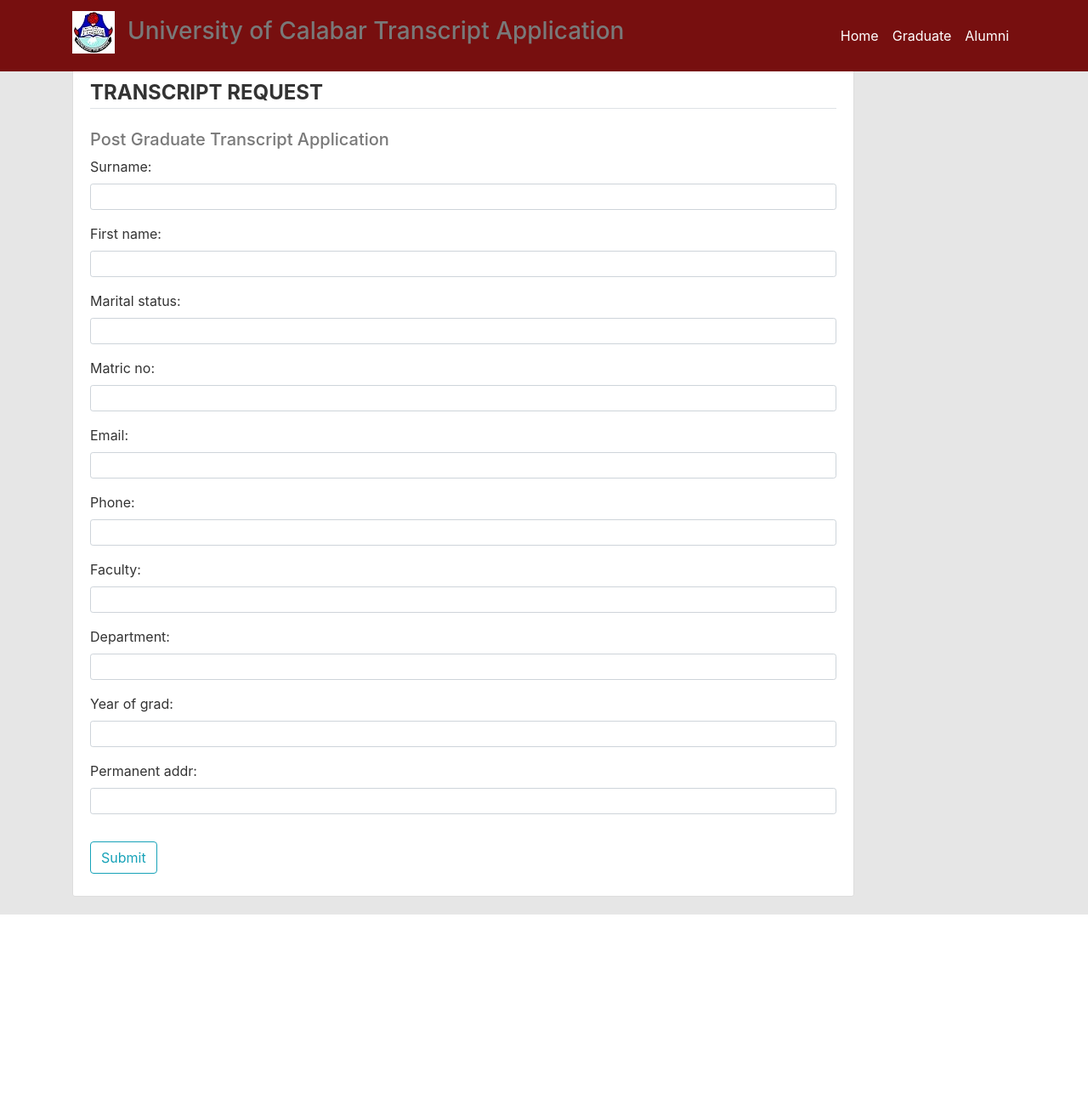
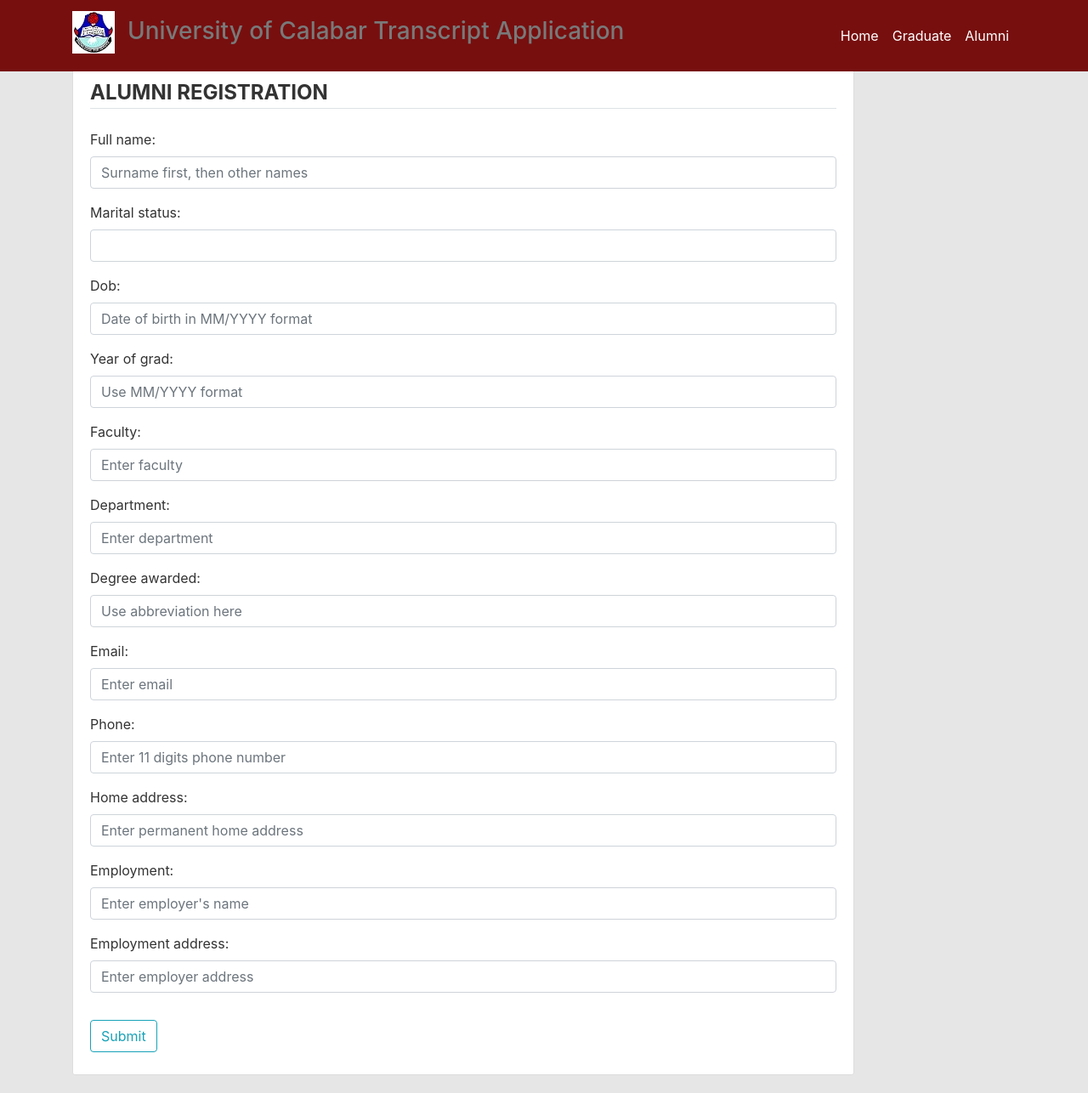
Before and after one commit to BrideTribe/transcript, a Python web app: template transcript/templates/alumni.html in a window 1280 px wide. Shown: the whole page at 85% size. Before the commit the page ends 1076 px from the top, so only its background shows below. Run offline with Jinja, Linux system fonts and the light colour scheme; the template is opened without the code that fills it: most values are stand-ins (such as "Sample title", 1, 10 or a date in 2020); form fields are guessed from the names that the template uses; some libraries are stand-ins or nearby versions.

Commit message:
Built an alumni registration form

```diff
--- a/transcript/templates/alumni.html
+++ b/transcript/templates/alumni.html
@@ -4,148 +4,177 @@
             <form method="POST" action="">
                   {{ form.hidden_tag() }}
                   <fieldset class="form-group">
-                        <legend class="border-bottom mb-4"><b>TRANSCRIPT REQUEST</b></legend>
-                        <legend><h5>Post Graduate Transcript Application</h5></legend>
+                      <legend class="border-bottom mb-4"><b>ALUMNI REGISTRATION</b></legend>
+
                       <div class="form-group">
-                              {{ form.surname.label(class="form-control-label") }}:
+                          {{ form.full_name.label(class="form-control-label") }}:
 
-                              {% if form.surname.errors %}
-                                  {{ form.surname(class="form-control form-control-sm is-invalid") }}
+                          {% if form.full_name.errors %}
+                              {{ form.full_name(class="form-control form-control-md is-invalid") }}
                               <div class="invalid-feedback">
-                                      {% for error in form.surname.errors %}
-                                          <span>{{ errors }}</span>
+                                  {% for error in form.full_name.errors %}
+                                      <span>{{ error }}</span>
                                   {% endfor %}
                               </div>
                           {% else %}
-                                  {{ form.surname(class="form-control form-control-sm") }}
-                              {% endif %}
-                        </div>
-                        <div class="form-group">
-                              {{ form.first_name.label(class="form-control-label") }}:
-
-                              {% if form.first_name.errors %}
-                                    {{ form.first_name(class="form-control form-control-sm is-invalid") }}
-                                    <div class="invalid-feedback">
-                                          {% for error in form.first_name.errors %}
-                                                <span>{{ errors }}</span>
-                                          {% endfor %}
-                                    </div>
-                              {% else %}
-                                    {{ form.first_name(class="form-control form-control-sm") }}
+                              {{ form.full_name(class="form-control form-control-md", placeholder="Surname first, then other names") }}
                           {% endif %}
                       </div>
                       <div class="form-group">
                           {{ form.marital_status.label(class="form-control-label") }}:
 
                           {% if form.marital_status.errors %}
-                                    {{ form.surname(class="form-control form-control-sm is-invalid") }}
+                              {{ form.surname(class="form-control form-control-md is-invalid") }}
                               <div class="invalid-feedback">
                                   {% for error in form.marital_status.errors %}
-                                                <span>{{ errors }}</span>
+                                      <span>{{ error }}</span>
                                   {% endfor %}
                               </div>
                           {% else %}
-                                    {{ form.marital_status(class="form-control form-control-sm") }}
+                              {{ form.marital_status(class="form-control form-control-md") }}
                           {% endif %}
                       </div>
                       <div class="form-group">
-                              {{ form.matric_no.label(class="form-control-label") }}:
+                          {{ form.dob.label(class="form-control-label") }}:
 
-                              {% if form.matric_no.errors %}
-                                    {{ form.matric_no(class="form-control form-control-sm is-invalid") }}
+                          {% if form.dob.errors %}
+                              {{ form.dob(class="form-control form-control-md is-invalid") }}
                               <div class="invalid-feedback">
-                                          {% for error in form.matric_no.errors %}
-                                                <span>{{ errors }}</span>
+                                  {% for error in form.dob.errors %}
+                                      <span>{{ error }}</span>
                                   {% endfor %}
                               </div>
                           {% else %}
-                                    {{ form.matric_no(class="form-control form-control-sm") }}
+                              {{ form.dob(class="form-control form-control-md", placeholder="Date of birth in MM/YYYY format") }}
+                          {% endif %}
+                      </div>
+                      <div class="form-group">
+                        {{ form.year_of_grad.label(class="form-control-label") }}:
+
+                        {% if form.year_of_grad.errors %}
+                            {{ form.year_of_grad(class="form-control form-control-md is-invalid") }}
+                            <div class="invalid-feedback">
+                                {% for error in form.year_of_grad.errors %}
+                                    <span>{{ error }}</span>
+                                {% endfor %}
+                            </div>
+                        {% else %}
+                            {{ form.year_of_grad(class="form-control form-control-md", placeholder="Use MM/YYYY format") }}
+                        {% endif %}
+                     </div>
+                     <div class="form-group">
+                              {{ form.faculty.label(class="form-control-label") }}:
+
+                              {% if form.faculty.errors %}
+                                  {{ form.faculty(class="form-control form-control-md is-invalid") }}
+                                  <div class="invalid-feedback">
+                                      {% for error in form.faculty.errors %}
+                                          <span>{{ error }}</span>
+                                      {% endfor %}
+                                  </div>
+                              {% else %}
+                                  {{ form.faculty(class="form-control form-control-md", placeholder="Enter faculty") }}
+                              {% endif %}
+                       </div>
+                       <div class="form-group">
+                           {{ form.department.label(class="form-control-label") }}:
+
+                           {% if form.department.errors %}
+                               {{ form.department(class="form-control form-control-md is-invalid") }}
+                               <div class="invalid-feedback">
+                                   {% for error in form.department.errors %}
+                                       <span>{{ error }}</span>
+                                   {% endfor %}
+                               </div>
+                           {% else %}
+                               {{ form.department(class="form-control form-control-md", placeholder="Enter department") }}
+                           {% endif %}
+                       </div>
+                       <div class="form-group">
+                              {{ form.degree_awarded.label(class="form-control-label") }}:
+
+                              {% if form.degree_awarded.errors %}
+                                  {{ form.degree_awarded(class="form-control form-control-md is-invalid") }}
+                                  <div class="invalid-feedback">
+                                      {% for error in form.degree_awarded.errors %}
+                                          <span>{{ error }}</span>
+                                      {% endfor %}
+                                  </div>
+                              {% else %}
+                                  {{ form.degree_awarded(class="form-control form-control-md", placeholder="Use abbreviation here") }}
                               {% endif %}
                        </div>
                        <div class="form-group">
                           {{ form.email.label(class="form-control-label") }}:
 
                           {% if form.email.errors %}
-                                    {{ form.email(class="form-control form-control-sm is-invalid") }}
+                              {{ form.email(class="form-control form-control-md is-invalid") }}
                               <div class="invalid-feedback">
                                   {% for error in form.email.errors %}
-                                                <span>{{ errors }}</span>
+                                      <span>{{ error }}</span>
                                   {% endfor %}
                               </div>
                           {% else %}
-                                    {{ form.email(class="form-control form-control-sm") }}
+                              {{ form.email(class="form-control form-control-md", placeholder="Enter email") }}
                           {% endif %}
                       </div>
                       <div class="form-group">
                           {{ form.phone.label(class="form-control-label") }}:
 
                           {% if form.phone.errors %}
-                                    {{ form.phone(class="form-control form-control-sm is-invalid") }}
+                              {{ form.phone(class="form-control form-control-md is-invalid") }}
                               <div class="invalid-feedback">
                                   {% for error in form.phone.errors %}
-                                                <span>{{ errors }}</span>
+                                      <span>{{ error }}</span>
                                   {% endfor %}
                               </div>
                           {% else %}
-                                    {{ form.phone(class="form-control form-control-sm") }}
+                              {{ form.phone(class="form-control form-control-md", placeholder="Enter 11 digits phone number") }}
                           {% endif %}
                       </div>
                       <div class="form-group">
-                              {{ form.faculty.label(class="form-control-label") }}:
+                          {{ form.home_address.label(class="form-control-label") }}:
 
-                              {% if form.faculty.errors %}
-                                    {{ form.faculty(class="form-control form-control-sm is-invalid") }}
+                          {% if form.home_address.errors %}
+                              {{ form.home_address(class="form-control form-control-md is-invalid") }}
                               <div class="invalid-feedback">
-                                          {% for error in form.faculty.errors %}
-                                                <span>{{ errors }}</span>
+                                  {% for error in form.home_address.errors %}
+                                      <span>{{ error }}</span>
                                   {% endfor %}
                               </div>
                           {% else %}
-                                    {{ form.faculty(class="form-control form-control-sm") }}
+                              {{ form.home_address(class="form-control form-control-md", placeholder="Enter permanent home address") }}
                           {% endif %}
                       </div>
                       <div class="form-group">
-                              {{ form.department.label(class="form-control-label") }}:
+                              {{ form.employment.label(class="form-control-label") }}:
 
-                              {% if form.department.errors %}
-                                    {{ form.department(class="form-control form-control-sm is-invalid") }}
+                              {% if form.employment.errors %}
+                                  {{ form.employment(class="form-control form-control-md is-invalid") }}
                                   <div class="invalid-feedback">
-                                          {% for error in form.department.errors %}
-                                                <span>{{ errors }}</span>
+                                      {% for error in form.employment.errors %}
+                                          <span>{{ error }}</span>
                                       {% endfor %}
                                   </div>
                               {% else %}
-                                    {{ form.department(class="form-control form-control-sm") }}
+                                  {{ form.employment(class="form-control form-control-md", placeholder="Enter employer's name") }}
                               {% endif %}
                        </div>
                        <div class="form-group">
-                              {{ form.year_of_grad.label(class="form-control-label") }}:
+                              {{ form.employment_address.label(class="form-control-label") }}:
 
-                              {% if form.year_of_grad.errors %}
-                                    {{ form.year_of_grad(class="form-control form-control-sm is-invalid") }}
+                              {% if form.employment_address.errors %}
+                                  {{ form.employment_address(class="form-control form-control-md is-invalid") }}
                                   <div class="invalid-feedback">
-                                          {% for error in form.year_of_grad.errors %}
-                                                <span>{{ errors }}</span>
+                                      {% for error in form.employment_address.errors %}
+                                          <span>{{ error }}</span>
                                       {% endfor %}
                                   </div>
                               {% else %}
-                                    {{ form.year_of_grad(class="form-control form-control-sm") }}
+                                  {{ form.employment_address(class="form-control form-control-md", placeholder="Enter employer address") }}
                               {% endif %}
                        </div>
-                        <div class="form-group">
-                              {{ form.permanent_addr.label(class="form-control-label") }}:
 
-                              {% if form.permanent_addr.errors %}
-                                    {{ form.permanent_addr(class="form-control form-control-sm is-invalid") }}
-                                    <div class="invalid-feedback">
-                                          {% for error in form.permanent_addr.errors %}
-                                                <span>{{ errors }}</span>
-                                          {% endfor %}
-                                    </div>
-                              {% else %}
-                                    {{ form.permanent_addr(class="form-control form-control-sm") }}
-                              {% endif %}
-                        </div>
                   </fieldset>
                   <div class="form-group">
                       {{ form.submit(class="btn btn-outline-info") }}
@@ -154,72 +183,5 @@
       </div>
  {% endblock content %}
  {% block sidebar %}
-<!--    <div class="content-section">
-        <form method="POST" action="">
-                {{ form.hidden_tag() }}
-                <fieldset class="form-group">
-                    <h5 class="text-center">RETURNING USER ONLY</h5>
-                    <p class='text-muted text-center'>Make sure this is the same information you provided.</p>
-                    <div class="form-group">
-                        {{ form.matric_no.label(class="form-control-label") }}:
 
-                        {% if form.matric_no.errors %}
-                        {{ form.year_of_grad(class="form-control form-control-sm is-invalid") }}
-                        <div class="invalid-feedback">
-                            {% for error in form.matric_no.errors %}
-                                <span>{{ errors }}</span>
-                            {% endfor %}
-                        </div>
-                        {% else %}
-                            {{ form.matric_no(class="form-control form-control-sm") }}
-                        {% endif %}
-                    </div>
-                    <div class="form-group">
-                        {{ form.faculty.label(class="form-control-label") }}:
-
-                        {% if form.faculty.errors %}
-                        {{ form.faculty(class="form-control form-control-sm is-invalid") }}
-                        <div class="invalid-feedback">
-                            {% for error in form.faculty.errors %}
-                                <span>{{ errors }}</span>
-                            {% endfor %}
-                        </div>
-                        {% else %}
-                            {{ form.faculty(class="form-control form-control-sm") }}
-                        {% endif %}
-                    </div>
-                    <div class="form-group">
-                        {{ form.department.label(class="form-control-label") }}:
-
-                        {% if form.department.errors %}
-                        {{ form.department(class="form-control form-control-sm is-invalid") }}
-                        <div class="invalid-feedback">
-                            {% for error in form.department.errors %}
-                                <span>{{ errors }}</span>
-                            {% endfor %}
-                        </div>
-                        {% else %}
-                            {{ form.department(class="form-control form-control-sm") }}
-                        {% endif %}
-                    </div>
-                    <div class="form-group">
-                        {{ form.year_of_grad.label(class="form-control-label") }}:
-
-                        {% if form.year_of_grad.errors %}
-                        {{ form.year_of_grad(class="form-control form-control-sm is-invalid") }}
-                        <div class="invalid-feedback">
-                            {% for error in form.year_of_grad.errors %}
-                                <span>{{ errors }}</span>
-                            {% endfor %}
-                        </div>
-                    {% else %}
-                        {{ form.year_of_grad(class="form-control form-control-sm") }}
-                    {% endif %}
-                    </div>
-                </fieldset>
-                <div class="form-group">
-                    {{ form.submit(class="btn btn-outline-info") }}
-                </div>
-            </form>
-    </div>-->
 {% endblock %}
```
Lines whose indentation alone changed are shown as unchanged.
